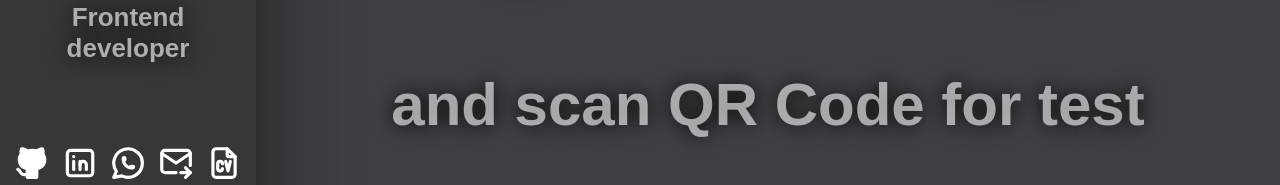
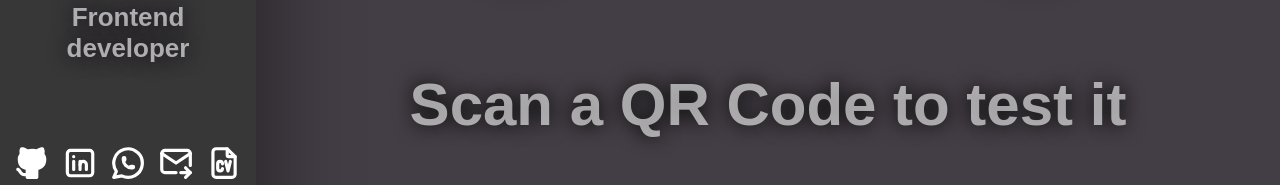
Before and after one commit to MathiasFernandez24/Portfolio, a React (Vite) app: page / in a window 1280 px wide. Shown: the part 401-586 px from the top of the page. Built offline with nearby package versions, Linux system fonts and the light colour scheme.

Commit message:
merge to main

```diff
--- a/src/components/cardListMobile/CardListMobile.jsx
+++ b/src/components/cardListMobile/CardListMobile.jsx
@@ -25,7 +25,7 @@ const CardListMobile = () => {
                         <IconBrandApple stroke={2.5} className={styles.iconButton} />
                     </a>
                 </div>
-                <h1 className={styles.textTitle}>and scan QR Code for test</h1>
+                <h1 className={styles.textTitle}>Scan a QR Code to test it</h1>
                 <Arrow />
             </div>
             <div className={styles.containerDevices}>
```
